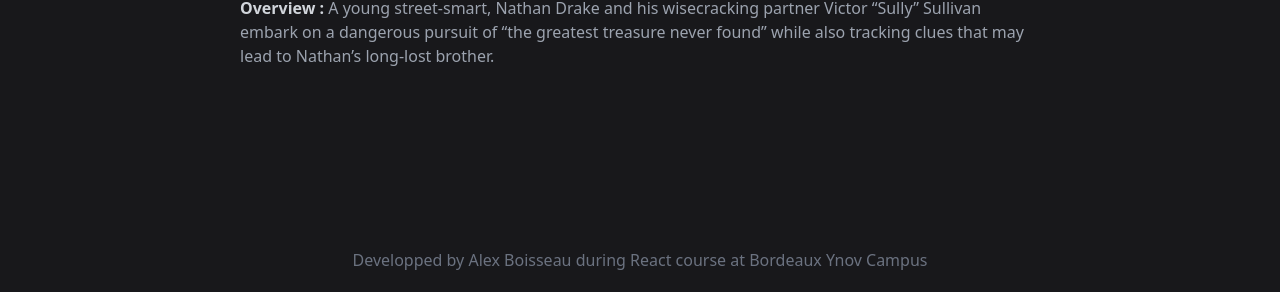
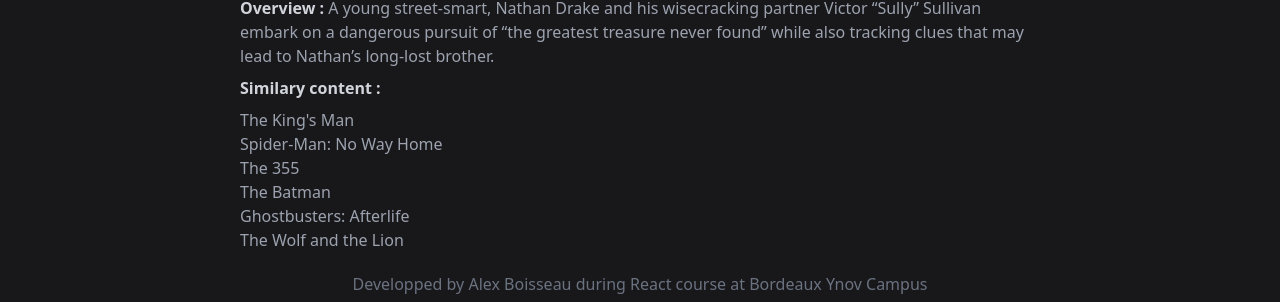
Before and after one commit to alexboisseau/webflix, a React (Create React App) app: page /movies/335787 in a window 1280 px wide. Shown: the part 508-810 px from the top of the page. Built offline with nearby package versions, Linux system fonts and the light colour scheme.

Commit message:
feat(moviedetail): implement method to get similar content in function of one movie

```diff
--- a/src/Pages/MovieDetail.tsx
+++ b/src/Pages/MovieDetail.tsx
@@ -2,7 +2,7 @@ import { FC } from 'react';
 import { useParams } from 'react-router-dom';
 import CategorieButton from '../components/CategorieButton/CategorieButton';
 import { getCategoryById } from '../services/categoriesService';
-import { getMovieById } from '../services/moviesService';
+import { getMovieById, getSimilarMovies } from '../services/moviesService';
 import { Category } from '../types/category';
 
 import { Movie } from '../types/movie';
@@ -13,6 +13,7 @@ const MovieDetail: FC = () => {
   const { id } = useParams();
   let movie: Movie | null = null;
   const categories: Category[] = [];
+  let similarsMovies: Movie[] = [];
 
   if (id !== undefined) {
     movie = getMovieById(parseInt(id));
@@ -24,6 +25,8 @@ const MovieDetail: FC = () => {
           categories.push(category);
         }
       });
+
+      similarsMovies = getSimilarMovies(movie);
     }
   }
 
@@ -59,6 +62,18 @@ const MovieDetail: FC = () => {
             <span className="font-bold text-gray-300">Overview :</span>{' '}
             {movie.overview}
           </p>
+          <p className="mt-3 text-gray-400">
+            <span className="font-bold text-gray-300">Similary content :</span>{' '}
+          </p>
+          <div>
+            {similarsMovies.map((similarMovie) => {
+              return (
+                <p key={similarMovie.id} className="text-gray-400">
+                  {similarMovie.title}
+                </p>
+              );
+            })}
+          </div>
         </div>
       </>
     );
--- a/src/services/moviesService.ts
+++ b/src/services/moviesService.ts
@@ -12,4 +12,21 @@ const getMovieById = (id: number): Movie | null => {
   return result !== undefined ? result : null;
 };
 
-export { getAllMovies, getMovieById };
+const getSimilarMovies = (currentMovie: Movie): Movie[] => {
+  const movies: Movie[] = getAllMovies();
+  const result: Movie[] = [];
+
+  currentMovie.genreIds.forEach((genre) => {
+    const similars = movies.filter(
+      (movie) =>
+        movie.genreIds.includes(genre) &&
+        movie.id !== currentMovie.id &&
+        !result.includes(movie),
+    );
+    result.push(...similars);
+  });
+
+  return result;
+};
+
+export { getAllMovies, getMovieById, getSimilarMovies };
```
